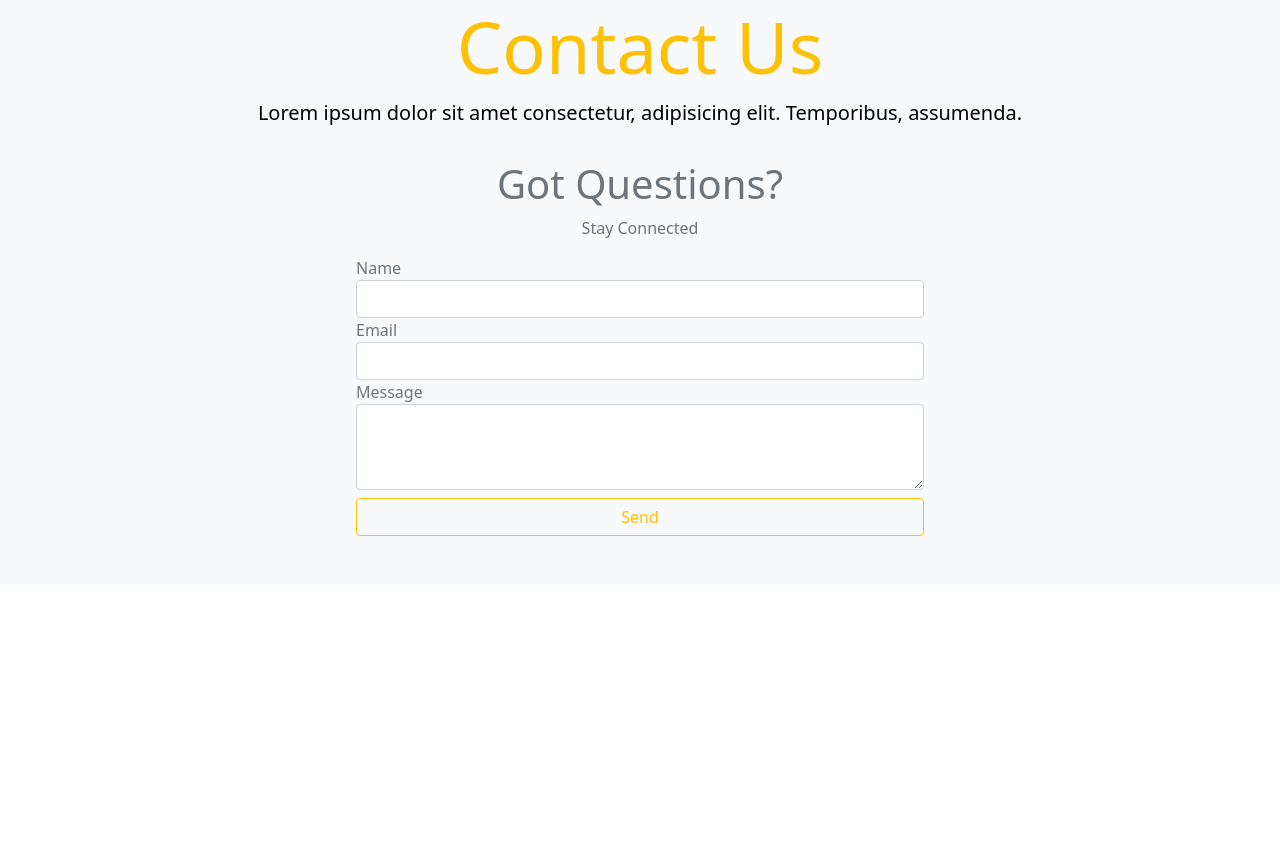
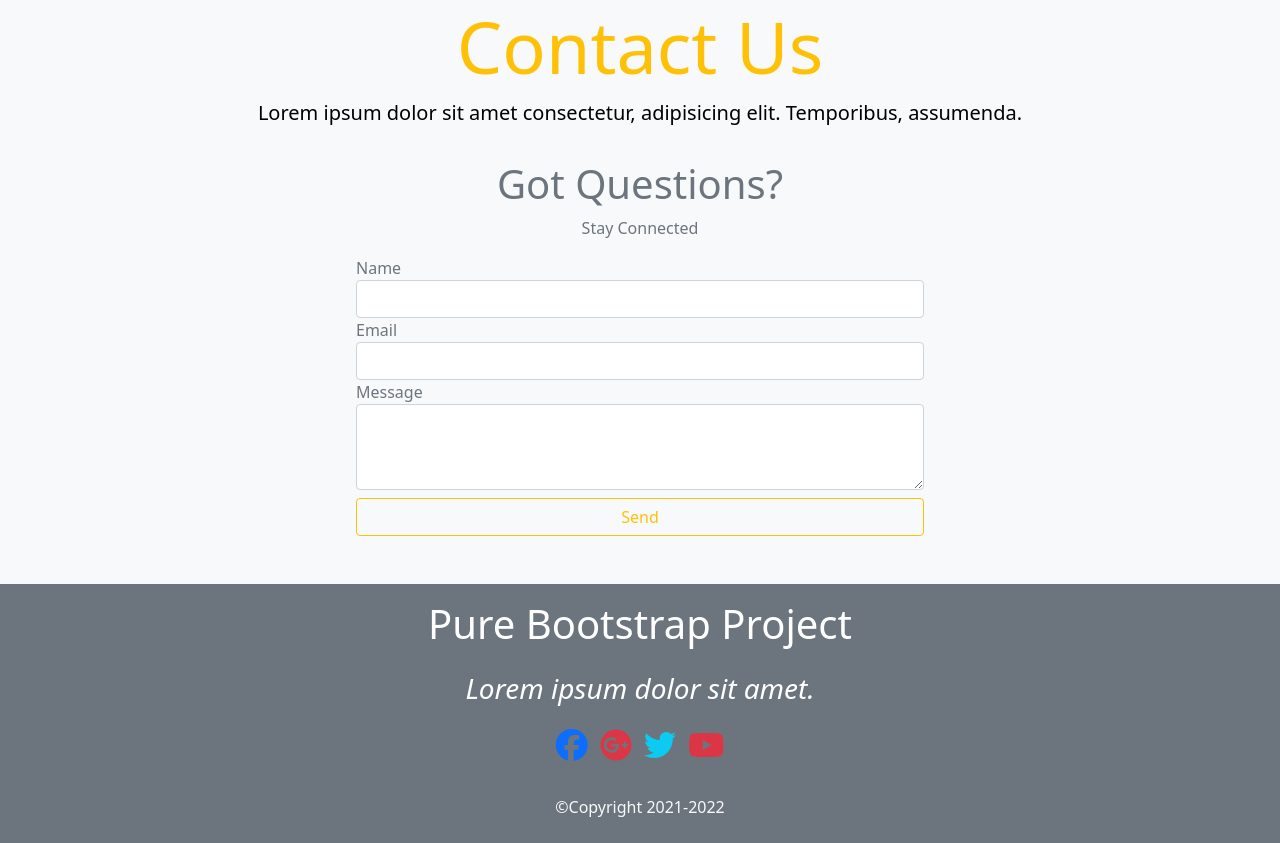
Before and after one commit to johnlester347/Pure-Bootstrap-Website, a website: page index.html in a window 1280 px wide. Shown: the part 3333-4176 px from the top of the page. Before the commit the page ends 3917 px from the top, so only its background shows below. Drawn offline with nearby package versions, Linux system fonts and the light colour scheme.

Commit message:
Footer added

```diff
--- a/index.html
+++ b/index.html
@@ -262,7 +262,7 @@
             </div>
 
             <div class="row justify-content-center">
-                <div class="col-lg-6">
+                <div class="col-lg-6 col-md-8 col-sm-10">
                     <div class="text-center text-secondary">
                         <h1>Got Questions?</h1>
                         <p>Stay Connected</p>
@@ -287,6 +287,23 @@
         </div>
     </section>
 
+    <footer class="bg-secondary">
+        <div class="container">
+            <div class="row">
+                <div class="col text-center">
+                    <h1 class="text-white fw-light p-3">Pure Bootstrap Project</h1>
+                    <h3 class="text-white fw-light fst-italic mb-3">Lorem ipsum dolor sit amet.</h3>
+                    <div class="py-2">
+                        <a href="#" class="mx-1"><i class="fab fa-facebook fa-2x"></i></a>
+                        <a href="#" class="mx-1"><i class="fab fa-google-plus fa-2x text-danger"></i></a>
+                        <a href="#" class="mx-1"><i class="fab fa-twitter fa-2x text-info"></i></a>
+                        <a href="#" class="mx-1"><i class="fab fa-youtube fa-2x text-danger"></i></a>
+                    </div>
+                    <p class="text-light py-4 m-0">&copy;Copyright 2021-2022</p>
+                </div>
+            </div>
+        </div>
+    </footer>
 
     <script src="https://cdn.jsdelivr.net/npm/bootstrap@5.1.3/dist/js/bootstrap.bundle.min.js"
         integrity="sha384-ka7Sk0Gln4gmtz2MlQnikT1wXgYsOg+OMhuP+IlRH9sENBO0LRn5q+8nbTov4+1p"
```
